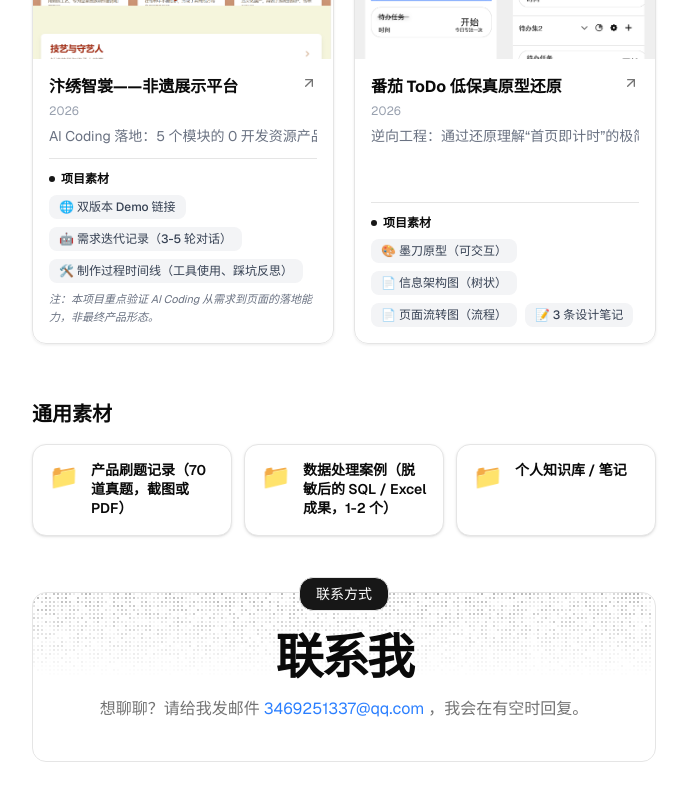
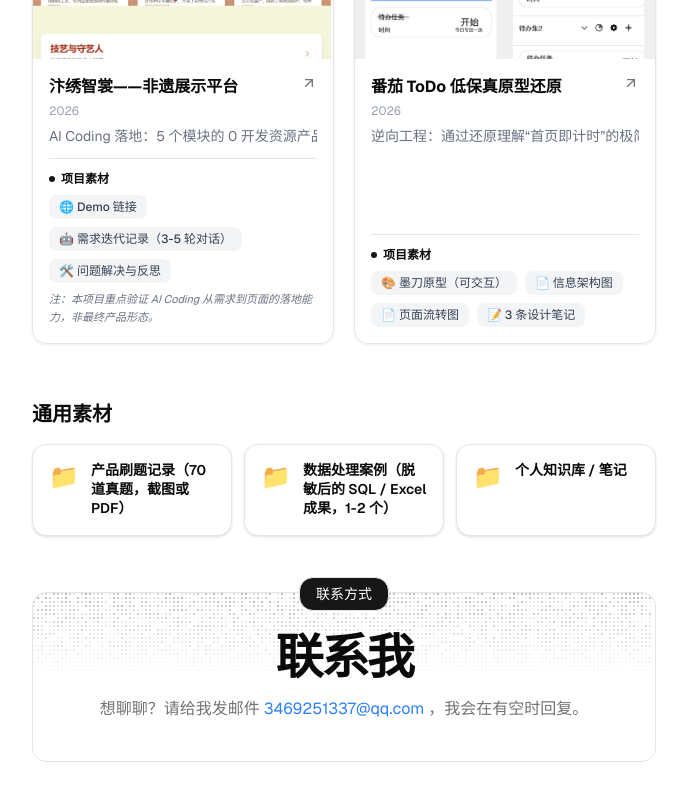
Before and after one commit to far-current/linmai-portfolio, a Next.js app: page / in a window 1280 px wide. Shown: the part 1515-2315 px from the top of the page, without its empty margins (296-983 px from the left). Built offline with nearby package versions, Linux system fonts and the light colour scheme.

Commit message:
Update project material labels

```diff
--- a/src/data/resume.tsx
+++ b/src/data/resume.tsx
@@ -166,9 +166,9 @@ export const DATA = {
       description:
         "AI Coding 落地：5 个模块的 0 开发资源产品 Demo。",
       materials: [
-        "🌐 双版本 Demo 链接",
+        "🌐 Demo 链接",
         "🤖 需求迭代记录（3-5 轮对话）",
-        "🛠️ 制作过程时间线（工具使用、踩坑反思）",
+        "🛠️ 问题解决与反思",
       ],
       note: "注：本项目重点验证 AI Coding 从需求到页面的落地能力，非最终产品形态。",
       links: [
@@ -190,8 +190,8 @@ export const DATA = {
         "逆向工程：通过还原理解“首页即计时”的极简设计逻辑。",
       materials: [
         "🎨 墨刀原型（可交互）",
-        "📄 信息架构图（树状）",
-        "📄 页面流转图（流程）",
+        "📄 信息架构图",
+        "📄 页面流转图",
         "📝 3 条设计笔记",
       ],
       links: [
```
